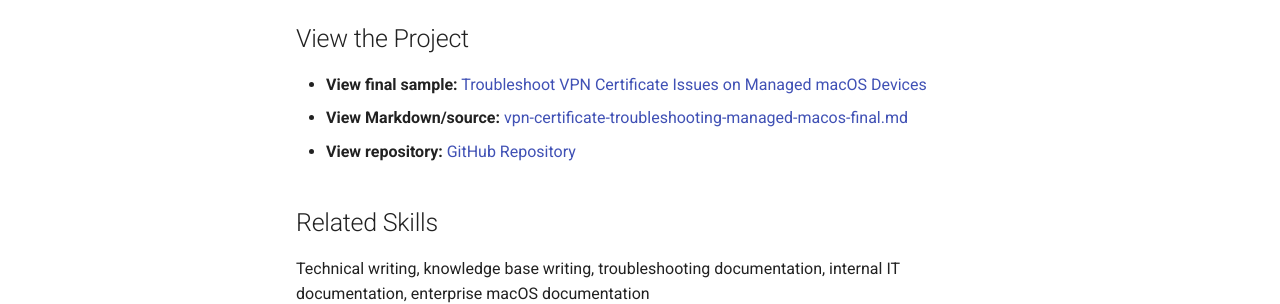
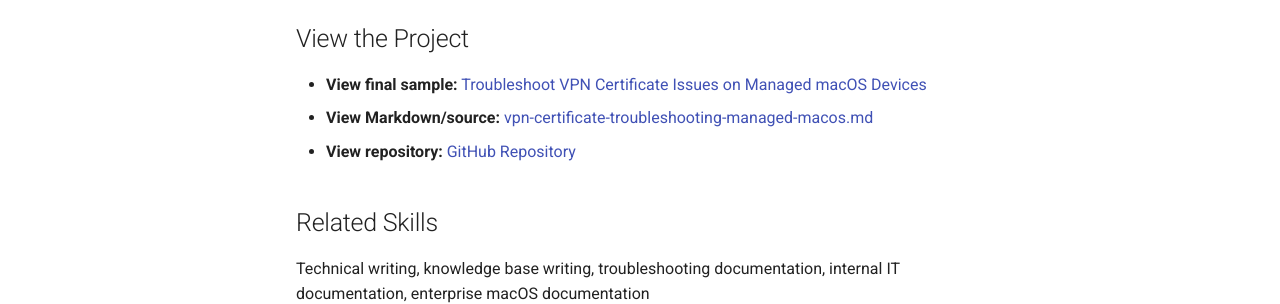
Before and after one commit to MackMike/technical-writing-portfolio-site, an MkDocs documentation site: the page built from docs/projects/vpn-certificate-troubleshooting-project.md, in a window 1280 px wide and 900 px high, scrolled down 1656 px. Shown: the part 525-829 px from the top of the window. Built offline with MkDocs 1.6.1 and Material for MkDocs 9.7.7, drawn with Linux system fonts in a browser that asks for light colours.

Commit message:
Update vpn-certificate-troubleshooting-project.md

```diff
--- a/docs/projects/vpn-certificate-troubleshooting-project.md
+++ b/docs/projects/vpn-certificate-troubleshooting-project.md
@@ -42,8 +42,8 @@
 This sample demonstrates the ability to create effective internal support documentation for enterprise macOS environments, particularly where access, identity, and security workflows intersect. It shows how technical writing can improve troubleshooting consistency, support faster remediation, and present certificate- and VPN-related support workflows in a clear, usable format for IT teams.
 
 ## View the Project
-- **View final sample:** [Troubleshoot VPN Certificate Issues on Managed macOS Devices](https://mackmike.github.io/technical-writing-portfolio-site/projects/vpn-certificate-troubleshooting-managed-macos)
-- **View Markdown/source:** [vpn-certificate-troubleshooting-managed-macos-final.md](https://github.com/MackMike/technical-writing-portfolio-site/blob/main/docs/projects/vpn-certificate-troubleshooting-managed-macos-final.md)
+- **View final sample:** [Troubleshoot VPN Certificate Issues on Managed macOS Devices](https://mackmike.github.io/technical-writing-portfolio-site/projects/vpn-certificate-troubleshooting-managed-macos/)
+- **View Markdown/source:** [vpn-certificate-troubleshooting-managed-macos.md](https://github.com/MackMike/technical-writing-portfolio-site/blob/main/docs/projects/vpn-certificate-troubleshooting-managed-macos.md)
 - **View repository:** [GitHub Repository](https://github.com/MackMike/michael-scarborough-technical-writing-portfolio)
 
 ## Related Skills
```
